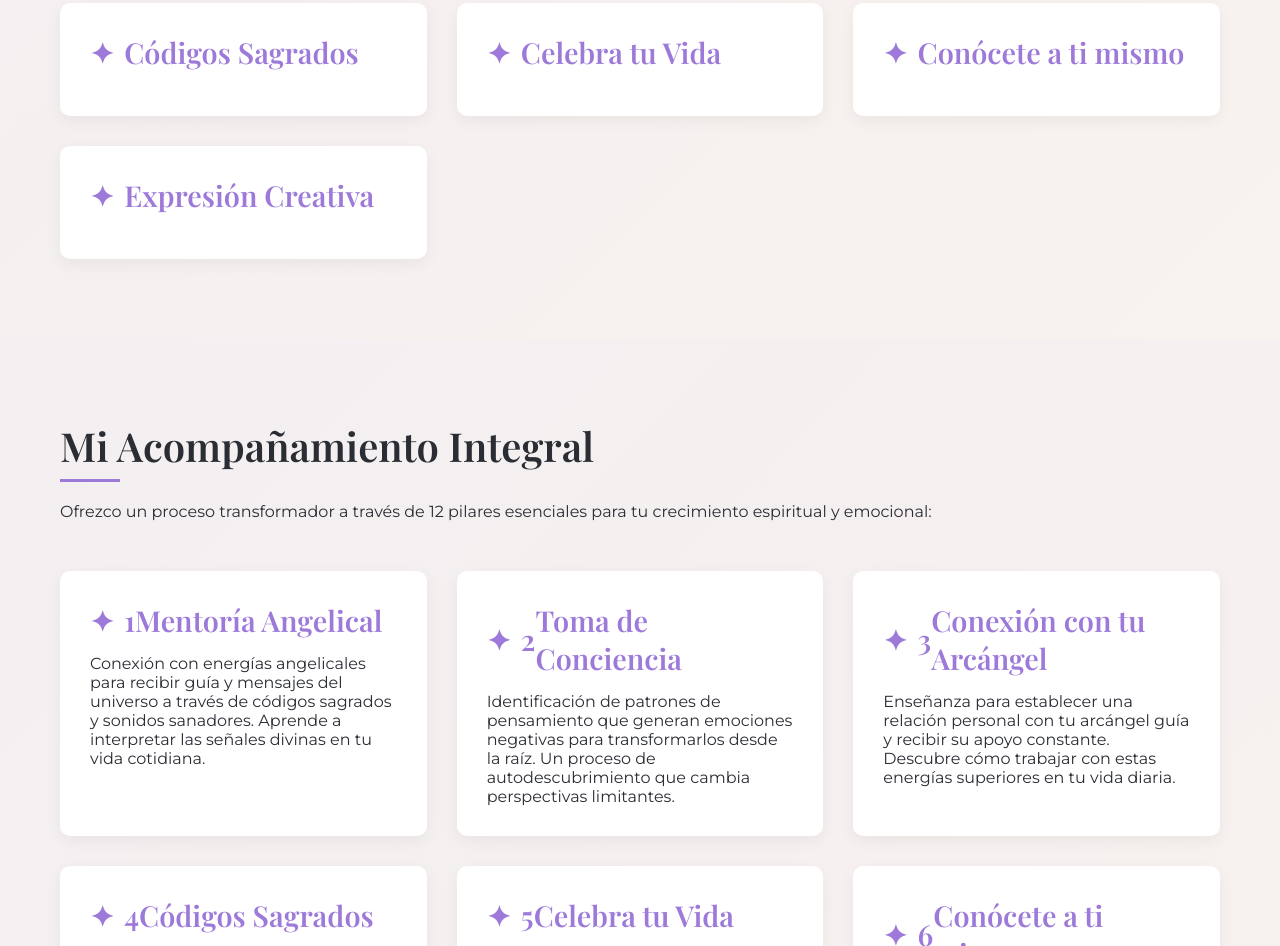
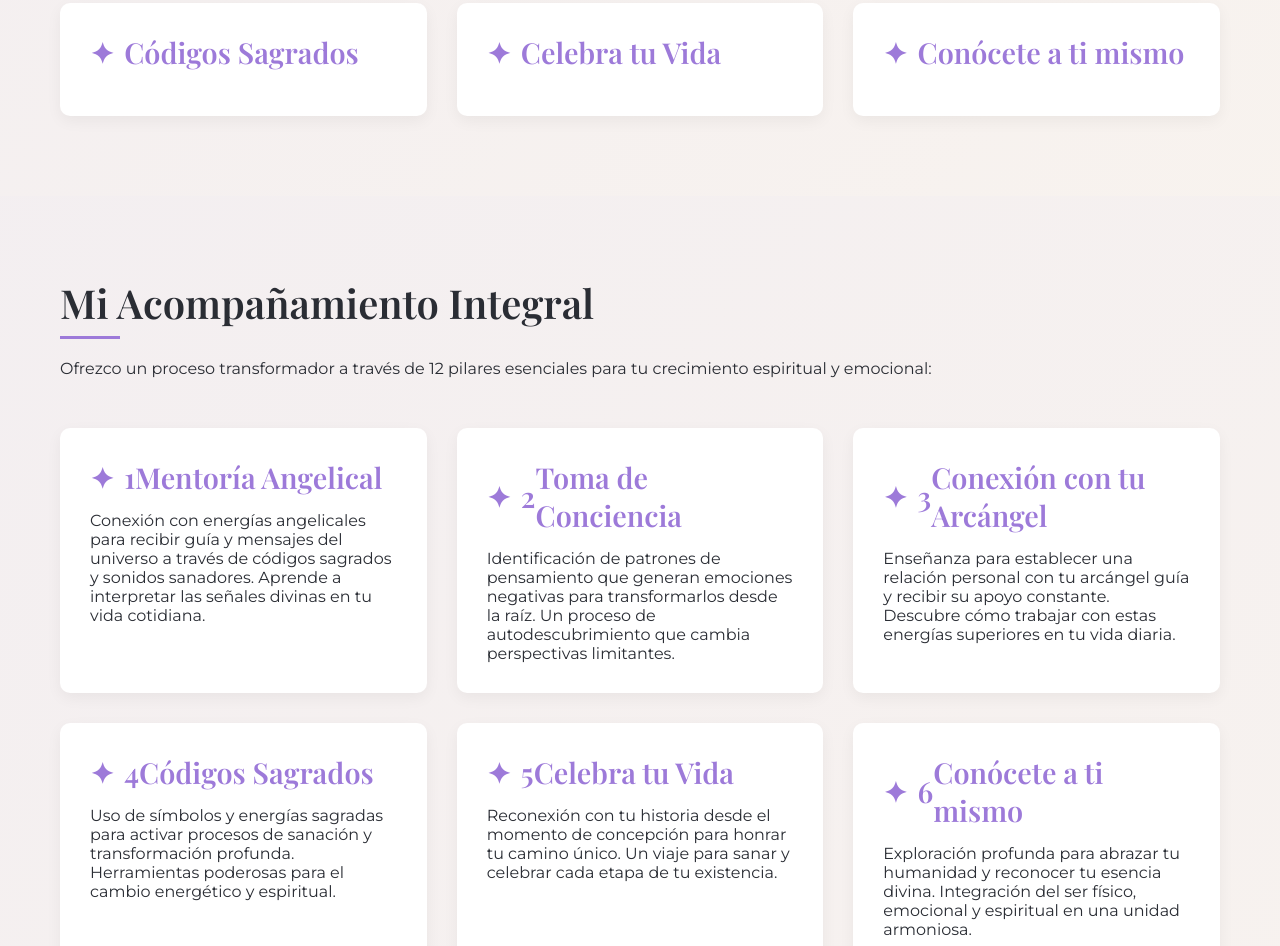
Before and after one commit to uid90/aura, a plain HTML site: page index.html in a window 1280 px wide. Shown: the part 1662-2608 px from the top of the page. Drawn offline with nearby package versions, Linux system fonts and the light colour scheme.

Commit message:
Update index.html

```diff
--- a/index.html
+++ b/index.html
@@ -345,12 +345,6 @@
 
                 </div>
 
-                <div class="approach-card">
-                    <h3>Expresión Creativa</h3>
-
-                </div>
-
-                </div>
             </div>
         </div>
     </section>
```
